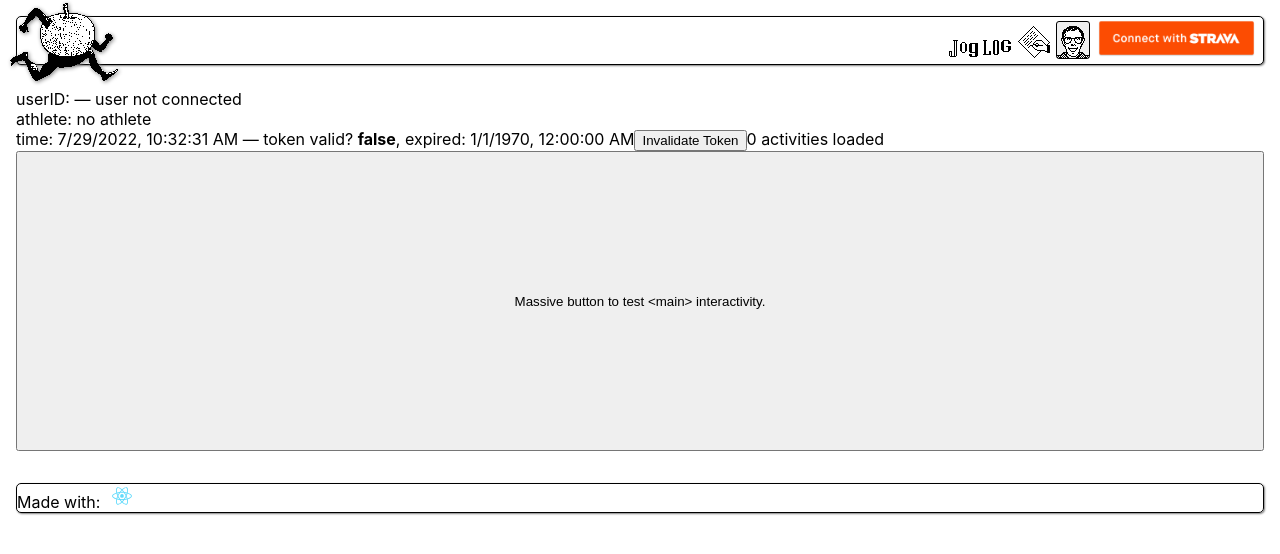
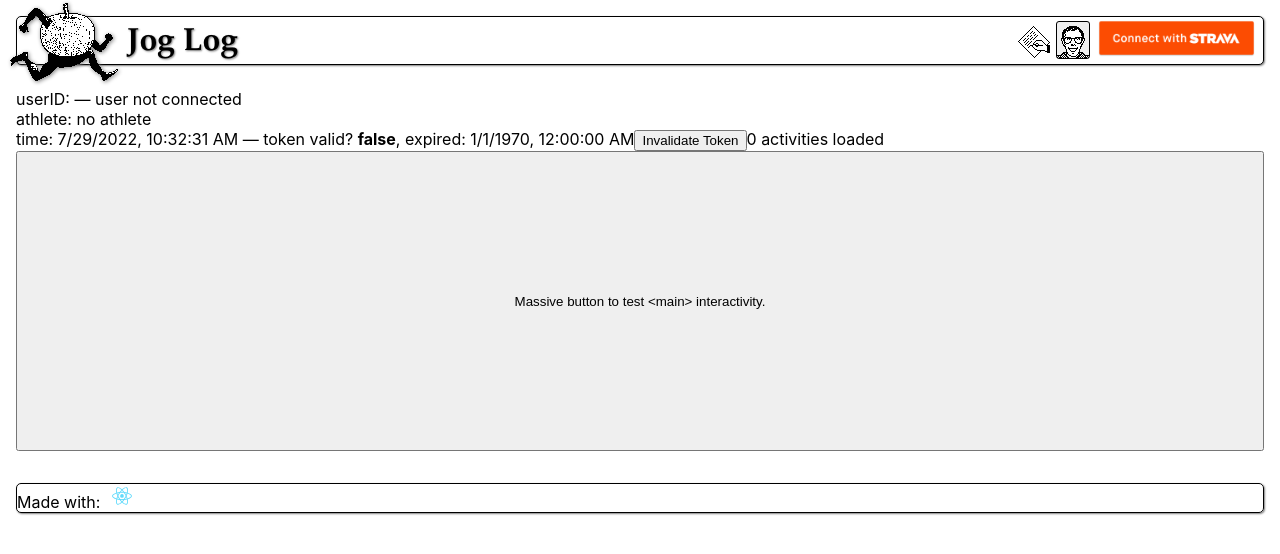
Before and after one commit to ed-dickinson/jog-log-ii, a React (Create React App) app: page /profile in a window 1280 px wide. Shown: the top 554 px of the page. Built offline with nearby package versions, Linux system fonts and the light colour scheme.

Commit message:
writer styling

```diff
--- a/src/App.scss
+++ b/src/App.scss
@@ -3,6 +3,8 @@
 
 $strava-orange: #fc4c02;
 $not-strava-blue: #02b3fd;
+
+$garamond: 'Garamond', Garamond, garamond;
 
 @mixin border {
   border: 1px solid black;
@@ -11,6 +13,11 @@ $not-strava-blue: #02b3fd;
 }
 
 // @mixin
+
+// @font-face {
+//   font-family: 'Higumin';
+//   src: local('Higumin'), url('../public/assets/fonts/higumin-rough.otf') format('otf');
+// }
 
 .App {
   position: relative;
@@ -49,6 +56,19 @@ nav {
   position: relative;
 
   background-color: white;
+
+  .MainTitle {
+    font-family: $garamond;
+    font-size: 2em;
+    line-height: 1;
+    font-weight: bold;
+    // top: -0.2em;
+    // position: relative;
+    position: absolute;
+    top: 10px;
+    left: 110px;
+    text-shadow: 1px 1px 2px grey;
+  }
 
   .StravaConnectButton {
     border: 0;
@@ -246,6 +266,38 @@ aside.Writer {
     bottom: 17px;
     border: 1px solid black;
     border-radius: 3px;
+
+    padding: 1em 1.5em;
+    padding-left: 1.5em;
+    box-sizing: border-box;
+    .StravaTitle {
+      font-family: $garamond;
+      font-style: italic;
+      font-weight: bold;
+      font-size: 1.2em;
+      // position: absolute;
+      // left: 1.2em;
+      // top: 0.5em;
+    }
+    textarea {
+      resize: none;
+      // width: calc(100% - 0px);
+      // height: calc(100% - 1px);
+      // padding: 2em 1.5em 1em;
+      // box-sizing: border-box;
+      width: calc(100% - 0.25em);
+      height: calc(100% - 1.5em);
+      border: 0;
+      font-family: inherit;
+      background-color: #f2f2f2;
+
+      &:focus {
+        outline-color: $strava-orange;
+        outline: none;
+        background-color: #e6e6e6;
+      }
+    }
+
   }
 
   transition: transform 0.5s;
@@ -254,8 +306,8 @@ aside.Writer {
   }
 
   .CloseButton {
-    top: 3px;
-    right: 3px;
+    top: 6px;
+    right: 6px;
     height: 20px;
     width: 20px;
     position: absolute;
--- a/src/components/Nav.js
+++ b/src/components/Nav.js
@@ -12,7 +12,9 @@ const Nav = ({writerOpen, setWriterOpen, profileOpen, setProfileOpen}) => {
     <nav>
       <img className="AppleLogo" src="/running-apple.png" onClick={()=>window.location.href = window.location.origin} alt="Illustration of a half man, half apple running along jauntily."/>
 
-      <img src="/san-fran-logo.png" style={{filter: 'drop-shadow(0px 0px 0.5px black)'}} alt="" />
+      <img src="/san-fran-logo.png" style={{filter: 'drop-shadow(0px 0px 0.5px black)', display: 'none'}} alt="" />
+
+      <span className="MainTitle">Jog Log</span>
 
       <button className="NewRunButton" onClick={()=>setWriterOpen(!writerOpen)} >
         <img src="assets/188-handwrite.png" alt="Open writer." />
--- a/src/components/Writer.js
+++ b/src/components/Writer.js
@@ -1,10 +1,20 @@
-import React from 'react'
+import React, {useState} from 'react'
 
 const Writer = ({writerOpen, setWriterOpen, stravaActivity}) => {
+
+  const [runDescription, setRunDescription] = useState('');
+
   return (
     <aside className={"Writer" + (writerOpen ? ' show' : ' hide')}>
     <div className="Card" >
-      {stravaActivity && <div>{stravaActivity.name}</div>}
+      {stravaActivity && <div className="StravaTitle">{stravaActivity.name}</div>}
+
+      <textarea
+        type="textarea" name="description"
+        value={runDescription}
+        onChange={({target}) => setRunDescription(target.value)}
+      />
+
     </div>
       <div className="Hand" >
 
```
Also changed, not shown: public/assets/fonts/higumin-rough.otf (added), public/assets/fonts/higumin-smooth.otf (added).
